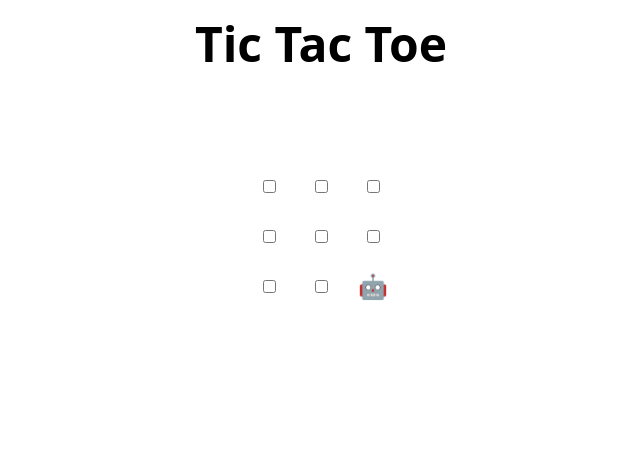
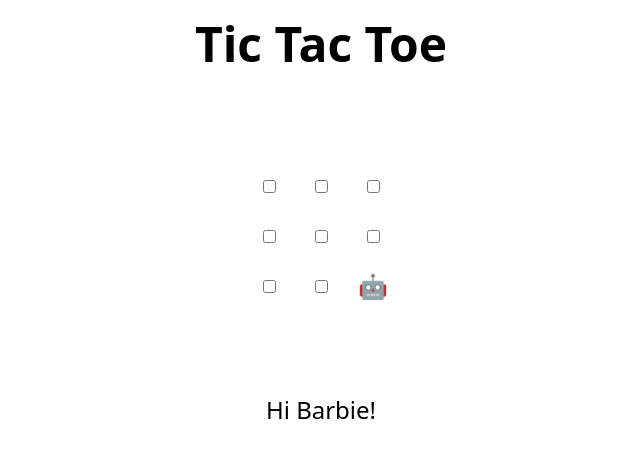
Before and after one commit to sudemngn/skills-review-pull-requests, a plain HTML site: page index.html in a window 1280 px wide. Shown: the whole page, without its empty margins (319-959 px from the left). Drawn offline with Linux system fonts and the light colour scheme.

Commit message:
Update index.html
Sude Mengen MLSA-

```diff
--- a/index.html
+++ b/index.html
@@ -47,6 +47,7 @@
   </tr>
 </table>
 
+<p>Hi Barbie!</p>
 <h2 hidden>Game over, refresh to play again 🧑‍💻 🤖!</h2>
 
 <script>
```
